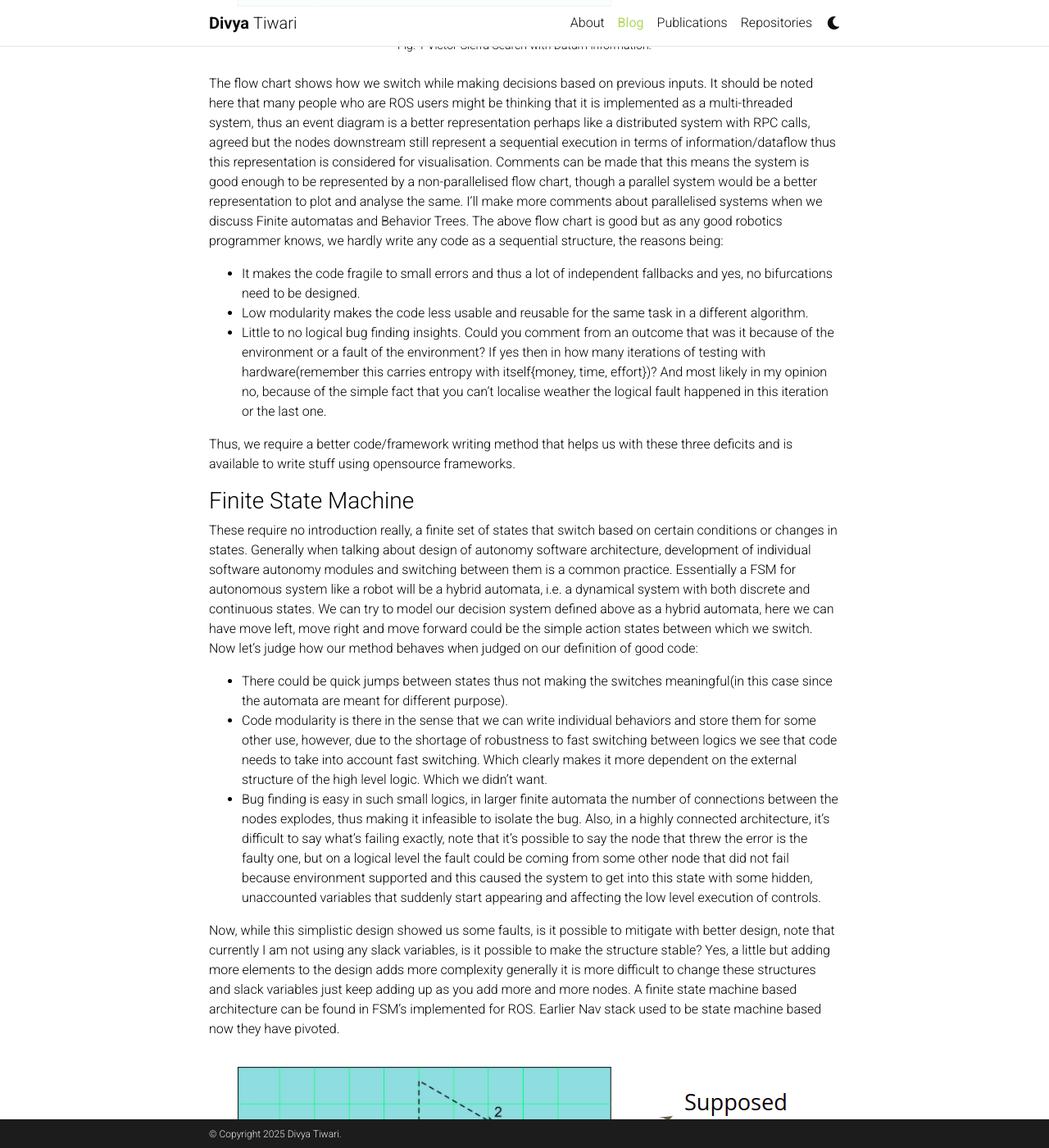
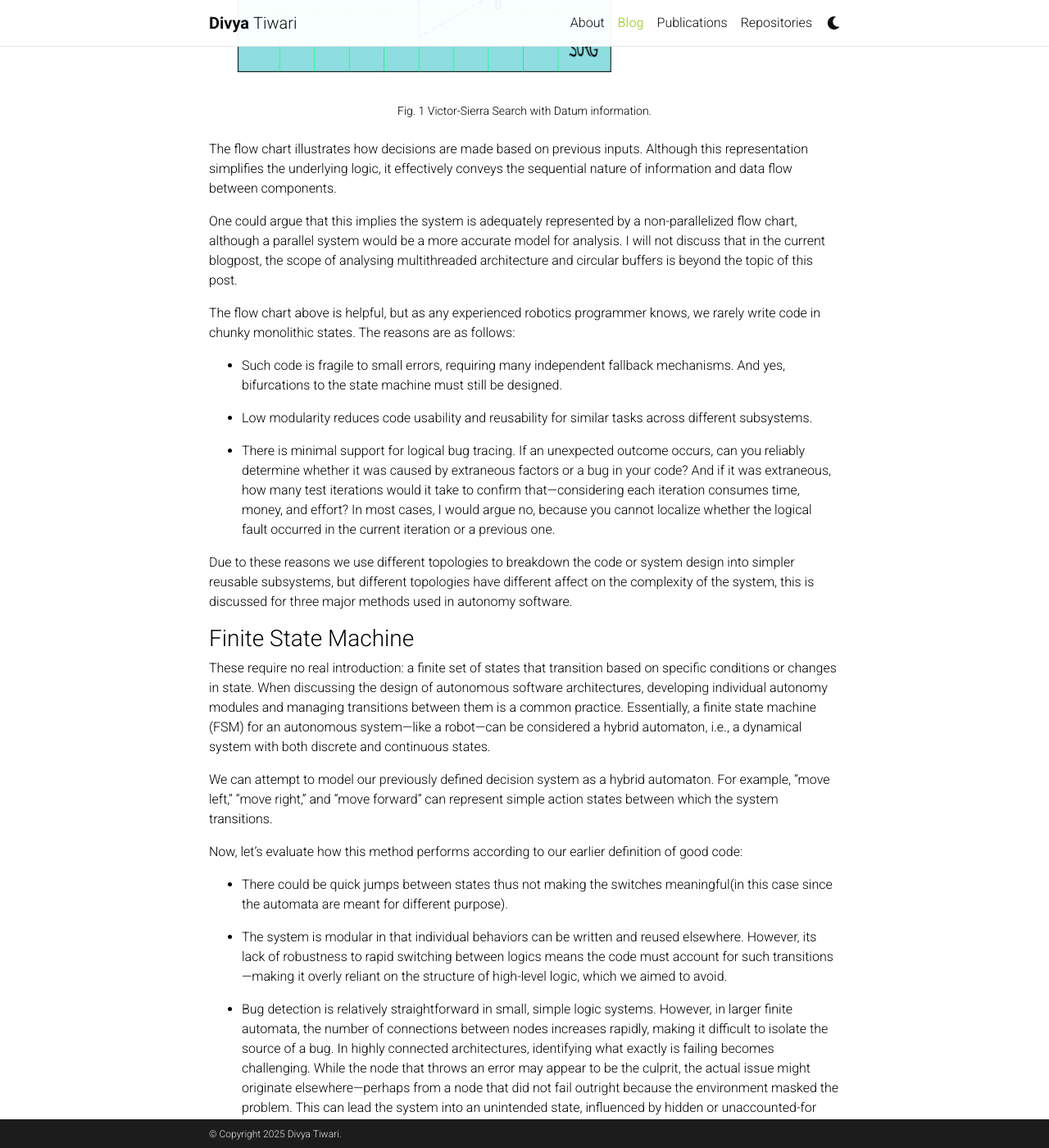
Before and after one commit to dt1729/dt1729.github.io, a Jekyll site: the page built from _posts/2023-06-13-BehaviorTree-FSM-and-HFSM.md, in a window 1280 px wide and 1400 px high, scrolled down 1002 px. Shown: the whole window at 82% size. Built offline with Jekyll 4.4.1, drawn with Linux system fonts in a browser that asks for light colours; full-size pictures stand in for the smaller copies a plugin makes; comment, search, counter and statistics services are not loaded; a style sheet for code colours, icons or effects is not loaded; some of the changed text lies outside the part shown.

Commit message:
Updated Behaviortree Blog

````diff
--- a/_posts/2023-06-13-BehaviorTree-FSM-and-HFSM.md
+++ b/_posts/2023-06-13-BehaviorTree-FSM-and-HFSM.md
@@ -20,23 +25,46 @@
     Fig. 1 Victor-Sierra Search with Datum information.
 </div>
 
-The flow chart shows how we switch while making decisions based on previous inputs. It should be noted here that many people who are ROS users might be thinking that it is implemented as a multi-threaded system, thus an event diagram is a better representation perhaps like a distributed system with RPC calls, agreed but the nodes downstream still represent a sequential execution in terms of information/dataflow thus this representation is considered for visualisation. Comments can be made that this means the system is good enough to be represented by a non-parallelised flow chart, though a parallel system would be a better representation to plot and analyse the same. I'll make more comments about parallelised systems when we discuss Finite automatas and Behavior Trees. The above flow chart is good but as any good robotics programmer knows, we hardly write any code as a sequential structure, the reasons being:
+The flow chart illustrates how decisions are made based on previous inputs. Although this representation simplifies the underlying logic, it effectively conveys the sequential nature of information and data flow between components.
 
-- It makes the code fragile to small errors and thus a lot of independent fallbacks and yes, no bifurcations need to be designed.
-- Low modularity makes the code less usable and reusable for the same task in a different algorithm.
-- Little to no logical bug finding insights. Could you comment from an outcome that was it because of the environment or a fault of the environment? If yes then in how many iterations of testing with hardware(remember this carries entropy with itself{money, time, effort})? And most likely in my opinion no, because of the simple fact that you can't localise weather the logical fault happened in this iteration or the last one.
+One could argue that this implies the system is adequately represented by a non-parallelized flow chart, although a parallel system would be a more accurate model for analysis. I will not discuss that in the current blogpost, the scope of analysing multithreaded architecture and circular buffers is beyond the topic of this post.
 
-Thus, we require a better code/framework writing method that helps us with these three deficits and is available to write stuff using opensource frameworks.
+The flow chart above is helpful, but as any experienced robotics programmer knows, we rarely write code in chunky monolithic states. The reasons are as follows:
+
+- Such code is fragile to small errors, requiring many independent fallback mechanisms. And yes, bifurcations to the state machine must still be designed.
+
+- Low modularity reduces code usability and reusability for similar tasks across different subsystems.
+
+- There is minimal support for logical bug tracing. If an unexpected outcome occurs, can you reliably determine whether it was caused by extraneous factors or a bug in your code? And if it was extraneous, how many test iterations would it take to confirm that—considering each iteration consumes time, money, and effort? In most cases, I would argue no, because you cannot localize whether the logical fault occurred in the current iteration or a previous one.
+
+Due to these reasons we use different topologies to breakdown the code or system design into simpler reusable subsystems, but different topologies have different affect on the complexity of the system, this is discussed for three major methods used in autonomy software.
+
+### Finite State Machine
+These require no real introduction: a finite set of states that transition based on specific conditions or changes in state. When discussing the design of autonomous software architectures, developing individual autonomy modules and managing transitions between them is a common practice. Essentially, a finite state machine (FSM) for an autonomous system—like a robot—can be considered a hybrid automaton, i.e., a dynamical system with both discrete and continuous states.
+
+We can attempt to model our previously defined decision system as a hybrid automaton. For example, "move left," "move right," and "move forward" can represent simple action states between which the system transitions.
+
+Now, let's evaluate how this method performs according to our earlier definition of good code:
+
+  - There could be quick jumps between states thus not making the switches meaningful(in this case since the automata are meant for different purpose).
+
+  - The system is modular in that individual behaviors can be written and reused elsewhere. However, its lack of robustness to rapid switching between logics means the code must account for such transitions—making it overly reliant on the structure of high-level logic, which we aimed to avoid.
+
+  - Bug detection is relatively straightforward in small, simple logic systems. However, in larger finite automata, the number of connections between nodes increases rapidly, making it difficult to isolate the source of a bug. In highly connected architectures, identifying what exactly is failing becomes challenging. While the node that throws an error may appear to be the culprit, the actual issue might originate elsewhere—perhaps from a node that did not fail outright because the environment masked the problem. This can lead the system into an unintended state, influenced by hidden or unaccounted-for variables that begin to affect low-level control execution.
+
+ This simplistic design showed us some faults, is it possible to mitigate with better design, note that currently I am not using any slack variables, is it possible to make the structure stable? Yes a little,but adding more elements to the design adds more complexity. Generally these structures are rigid due to the high level solution they encode, and slack variables just keep adding to that complexity.
+
+ A finite state machine based architecture for mobile robots can be found in FSM's implemented using SMACC Planner(https://github.com/robosoft-ai/SMACC).
 
 
-### Finite State Machine
-These require no introduction really, a finite set of states that switch based on certain conditions or changes in states. Generally when talking about design of autonomy software architecture, development of individual software autonomy modules and switching between them is a common practice. Essentially a FSM for autonomous system like a robot will be a hybrid automata, i.e. a dynamical system with both discrete and continuous states. We can try to model our decision system defined above as a hybrid automata, here we can have move left, move right and move forward could be the simple action states between which we switch. Now let's judge how our method behaves when judged on our definition of good code:
+### Heirarchical Finite State Machines
 
-  - There could be quick jumps between states thus not making the switches meaningful(in this case since the automata are meant for different purpose).
-  - Code modularity is there in the sense that we can write individual behaviors and store them for some other use, however, due to the shortage of robustness to fast switching between logics we see that code needs to take into account fast switching. Which clearly makes it more dependent on the external structure of the high level logic. Which we didn't want.
-  - Bug finding is easy in such small logics, in larger finite automata the number of connections between the nodes explodes, thus making it infeasible to isolate the bug. Also, in a highly connected architecture, it's difficult to say what's failing exactly, note that it's possible to say the node that threw the error is the faulty one, but on a logical level the fault could be coming from some other node that did not fail because environment supported and this caused the system to get into this state with some hidden, unaccounted variables that suddenly start appearing and affecting the low level execution of controls.
+A state machine of a state machine is called a heirarchical state machine, not really but now you have an intuitive understanding, they are also known as state charts. There are two main definitions required to define a heirarchical finite state machine:
 
-Now, while this simplistic design showed us some faults, is it possible to mitigate with better design, note that currently I am not using any slack variables, is it possible to make the structure stable? Yes, a little but adding more elements to the design adds more complexity generally it is more difficult to change these structures and slack variables just keep adding up as you add more and more nodes. A finite state machine based architecture can be found in FSM's implemented for ROS. Earlier Nav stack used to be state machine based now they have pivoted.
+- Super States: group of states that can have transitions.
+- Generalised Transitions: Transitions between Super states
+
+These new design definitions add a bit of nuance to our FSM design example by making us think of things that can be clubbed together. A clear way to do this is by clubbing move left and move right together into move away and we can rewire to show it as shown in the figure:
 
 <div class="row mt-3">
     <div class="col-sm mt-3 mt-md-0">
@@ -47,7 +75,114 @@
     Fig. 1 Victor-Sierra Search with Datum information.
 </div>
 
-#### A more Mathematical Definition and approach to Finite State Machines
+This resolves the complexity a little bit, but remember this is a statechart design from a state machine i.e. bottom-up design and not a top to bottom design i.e. we didn't design the behavior and move to the atomic parts. Doing it that way, we can have many ways to model this behavior.
+
+Now we judge HFSM based on our three parameters, namely complexity, bug finding and code modularity. Let's see them one by one on how they perform on these metrics:
+
+- Bug finding remains tough, given there may not be a set sequence in which the states execute, it is possible to get caught in loops, and if an error occours in time, it becomes difficult to isolate the state/hyperstate that caused this issue.
+
+- Code modularity depends on the type of approach considered while designing the overall system. We discuss this in context of two design approaches to design state charts:
+  - If the approach considered is bottom-top then it is possible that high level behaviors are not re-usable since they will be made with some patches in addition to the core low level module, for eg. move straight and turn right would differ in small patch work of what kind of input they take and the way they interact with the outputs, why so? because the two things differ at the physics level, as in giving velocity and accelaration information becomes relevant for a right turn but may not be as relevant for a move straight, still relevant but not essential as compared to other. This makes the two subsystems to look different and making the system more complicated as we get into higher level design.
+
+  - Top-bottom level design mitigates these issues to a large level, and modules are thought as members that need to exist but nothing explicitly is stated unless top level connections are not fixed. Once we fix top level connections we can get into designing low level specific modules. Reusability of modules can be decided on the level of abstraction, you get this choice in only top to bottom design scheme, in bottom to top you just can't do this since, you don't know what a top level architecture looks like so atomic design doesn't suit the overall architecture.
+
+- It is worth mentioning in top to bottom design you need to stop at some level of abstraction to design low level modules so that you can make design optimisations if required for performance. Since, after a point the high level specification of the robot are catered to and we need optimisation to match specifications of the product/API.
+
+-  An extra point worth mentioning as also done in this [blog](https://statecharts.dev/benefit-all-states-explored.html) is that designers often find really meaningful edge cases while designing state charts. This is obvious when we look at our above discussion, thinking in a top-down fashion makes you think of all the big picture challenges and then designing behaviours become part of a robust behavior planning procedure during the on paper design, though this will add considerable time and testing apparatus(time and resources), but the design becomes robust.
+
+Based on these it is easy to conclude that overall we have a much better system than vanilla FSMs but these may or maynot be good for real time systems, for event driven systems that are non-autonomous they work good, this can be seen from emperical experience of UI designers [evidence 1](https://news.ycombinator.com/item?id=16468280), [evidence 2](https://www.mathworks.com/products/stateflow.html). Evidence 2 is stateflow designer for people who develop MATLAB programs.
+
+
+### Behavior Trees
+
+The connection between these behaviors is based on different kinds of nodes like switching nodes (selectors), sequential nodes (sequences), and decorator or condition nodes which allow us to guide execution in a flexible and intuitive manner. The behavior tree structure resembles a directed rooted tree where control flows from the root node down through its children. Execution propagates depending on the status of each node — which can be **SUCCESS**, **FAILURE**, or **RUNNING**.
+
+Each node behaves in a well-defined manner:
+- **Sequence nodes** proceed through children until one fails.
+- **Selector nodes** try children until one succeeds.
+- **Decorator nodes** modify the result of their child (like retrying or inverting result).
+- **Action/Leaf nodes** perform specific tasks (e.g., "Turn Left", "Wait", "Publish Message").
+
+This allows a natural and readable encoding of high-level behavior while still preserving execution safety and debugging granularity.
+
+Let’s now consider an **example from the `Behaviortree-rca` repository**. The `bt_rca` tree (used for rule-based RCA logic) and the `bt_nav` tree (used for navigational behaviors) illustrate the structure and strength of this approach.
+
+---
+
+### Example from the Repository: RCA Behavior Tree
+
+In the `bt_rca.xml` file, we define a set of actions and conditions that help the robot debug or recover from various failure modes (root cause analysis). Here's a fragment:
+
+```xml
+<BehaviorTree ID="RCA_Tree">
+  <Sequence name="root">
+    <Condition ID="is_nav_stuck"/>
+    <Selector name="rca_selector">
+      <Sequence name="recovery_strategy_1">
+        <Action ID="ClearLocalCostmap"/>
+        <Action ID="RetryNavigation"/>
+      </Sequence>
+      <Action ID="NotifyOperator"/>
+    </Selector>
+  </Sequence>
+</BehaviorTree>
+```
+
+In plain English, this says:
+- If navigation is stuck (`is_nav_stuck` returns SUCCESS),
+- Then try a sequence of recovery strategies:
+  - First try clearing the local costmap and retrying navigation.
+  - If that fails, notify the operator.
+
+Unlike FSMs or HFSMs, there’s no need to encode transitions explicitly — they are implicit in node status. And new strategies can be appended without disrupting the existing logic.
+
+---
+
+### Example from the Repository: Navigation Behavior Tree
+
+The `bt_nav.xml` defines the core navigation behavior using `NavigateToPose`, `Wait`, and utility actions. Here's a simplified snippet:
+
+```xml
+<BehaviorTree ID="NavigateWithWait">
+  <Sequence name="navigate_sequence">
+    <Action ID="CheckBatteryLevel"/>
+    <Action ID="NavigateToPose"/>
+    <Decorator ID="RetryUntilSuccessful" max_attempts="3">
+      <Action ID="Wait"/>
+    </Decorator>
+  </Sequence>
+</BehaviorTree>
+```
+
+This tree:
+- Checks if the battery level is sufficient before navigation.
+- Navigates to the target pose.
+- If that fails or returns RUNNING, it waits and retries up to three times.
+
+Again, the design here shows how fault-tolerance and fallback behaviors are trivially implemented using standard tree structures.
+
+---
+
+### Benefits Recap
+
+Judging Behavior Trees against our earlier metrics:
+
+- **Modularity:** Each subtree (like "NavigateToPose" or "ClearLocalCostmap") is a modular unit of behavior, easily testable and swappable.
+- **Debuggability:** Tree visualization tools like [Groot](https://github.com/BehaviorTree/Groot) make it easier to follow and debug execution flow live.
+- **Reusability:** Once a subtree is defined and tested, it can be reused in multiple trees or composed into more complex behaviors without altering its internal logic.
+
+Furthermore, BTs shine in real-time systems. Unlike FSMs, they naturally allow concurrent checks and actions using parallel nodes, enabling dynamic responsiveness without state explosion.
+
+---
+
+### Conclusion
+
+Behavior Trees offer a scalable, modular, and robust alternative to traditional FSMs and HFSMs for autonomous robotic task execution. They encourage top-down design, improve reusability, and enable fine-grained debugging, all while keeping the execution structure readable and maintainable.
+
+If you’re building ROS-based robots and struggling with stateful logic using FSMs or bespoke event graphs, Behavior Trees (especially with plugins like `BehaviorTree.CPP`) might be the toolchain upgrade you need. I invite you to explore the [`Behaviortree-rca`](https://github.com/cairo-robotics/Behaviortree-rca) repository and try writing your first tree. It’s surprisingly intuitive once you start.
+
+
+#### Appendix: A more Mathematical Definition and approach to Finite State Machines
 A mathematical definition of the finite state machine would be given by a triplet (L,A,E). Where L is the finite set called the state-space, A is the finite set called the alphabet whose elements are called symbols. E is the transition rule; it is a subset of LxAxL and its elements are called edges(or transitions or events)<d-cite key="HDS-Arjan-Hans"></d-cite>. A sequence $$(l_0, a_0, l_1, a_1, ... l_n)$$ is called a trajectory.
 
 A Deterministic input-output automata can be represented by equations of the following form:
@@ -67,43 +202,3 @@
 - a set-valued mapping $$ G: \mathbb{R}^n \rightrightarrows \mathbb{R}^n$$ with $$ D \in dom(G)$$, called the jump map;
 
 A hybrid dynamical system can be represented by the notation H = (C,F,D,G). This can be simplified a bit more but I'll post a tutorial on hybrid dynamical systems and that'll have more mathematical content on this topic, with examples. For now this shall do for an intuition on what is going on in a robot and what the model of software running on top of it, should look like.
-
-### Heirarchical Finite State Machines
-
-A state machine of a state machine is called a heirarchical state machine, not really but now you have an intuitive understanding, they are also known as state charts. There are two main definitions required to define a heirarchical finite state machine:
-
-- Super States: group of states that can have transitions.
-- Generalised Transitions: Transitions between Super states
-
-These new design definitions add a bit of nuance to our FSM design example by making us think of things that can be clubbed together. A clear way to do this is by clubbing move left and move right together into move away and we can rewire to show it as shown in the figure:
-
-<div class="row mt-3">
-    <div class="col-sm mt-3 mt-md-0">
-        {% include figure.html path="assets/img/VictorSierra.png" class="Victor-Sierra Search" zoomable=true %}
-    </div>
-</div>
-<div class="caption">
-    Fig. 1 Victor-Sierra Search with Datum information.
-</div>
-
-This resolves the complexity a little bit, but remember this is a statechart design from a state machine i.e. bottom-up design and not a top to bottom design i.e. we didn't design the behavior and move to the atomic parts. Doing it that way, we can have many ways to model this behavior. <Insert top bottom discussion here about quadrotor planning with a faulty rotor, pick problem statement from motion planning mid term>.
-
-Now we judge HFSM based on our three parameters, namely complexity, bug finding and code modularity. Let's see them one by one on how they perform on these metrics:
-
-- Bug finding remains tough, given there may not be a set sequence in which the states execute, it is possible to get caught in loops, and if an error occours in time, it becomes difficult to isolate the state/hyperstate that caused this issue.
-
-- Code modularity depends on the type of approach considered while designing the overall system. We discuss this in context of two design approaches to design state charts:
-- If the approach considered is bottom-top then it is possible that high level behaviors are not re-usable since they will be made with some patches in addition to the core low level module, for eg. move straight and turn right would differ in small patch work of what kind of input they take and the way they interact with the outputs, why so? because the two things differ at the physics level, as in giving velocity and accelaration information becomes relevant for a right turn but may not be as relevant for a move straight, still relevant but not essential as compared to other. This makes the two subsystems to look different and making the system more complicated as we get into higher level design.
-
-- Top-bottom level design mitigates these issues to a large level, and modules are thought as members that need to exist but nothing explicitly is stated unless top level connections are not fixed. Once we fix top level connections we can get into designing low level specific modules. Reusability of modules can be decided on the level of abstraction, you get this choice in only top to bottom design scheme, in bottom to top you just can't do this since, you don't know what a top level architecture looks like so atomic design doesn't suit the overall architecture.
-
-- It is worth mentioning in top to bottom design you need to stop at some level of abstraction to design low level modules so that you can make design optimisations if required for performance. Since, after a point the high level specification of the robot are catered to and we need optimisation to match specifications of the product/API.
-
--  An extra point worth mentioning as also done in this [blog](https://statecharts.dev/benefit-all-states-explored.html) is that designers often find really meaningful edge cases while designing state charts. This is obvious when we look at our above discussion, thinking in a top-down fashion makes you think of all the big picture challenges and then designing behaviours become part of a robust behavior planning procedure during the on paper design, though this will add considerable time and testing apparatus(time and resources), but the design becomes robust.
-
-Based on these it is easy to conclude that overall we have a much better system than vanilla FSMs but these may or maynot be good for real time systems, for event driven systems that are non-autonomous they work good, this can be seen from emperical experience of UI designers [evidence 1](https://news.ycombinator.com/item?id=16468280), [evidence 2](https://www.mathworks.com/products/stateflow.html) Evidence 2 is stateflow designer for people who develop MATLAB programs.
-
-
-### Behavior Trees
-
-Now that we have seen the efficacy of moving away from explicit low level design and having a high level design as a preliminary starting point. It is clear that a design scheme that operates on high level design and accounts for low level design is the way to go. We now take a look at behavior trees, a design paradigm that operates on high level behaviors. The tree structure of the design gives it the modularity and reusability. As shown in the figure, behaviortrees would have sub-behaviors named as nodes that would be responsible for execution on the actual hardware. The connection between these behaviors is based on different kind of nodes like switching nodes,
````
Also changed, not shown: other parts of _posts/2023-06-13-BehaviorTree-FSM-and-HFSM.md (+6 -1 lines).
